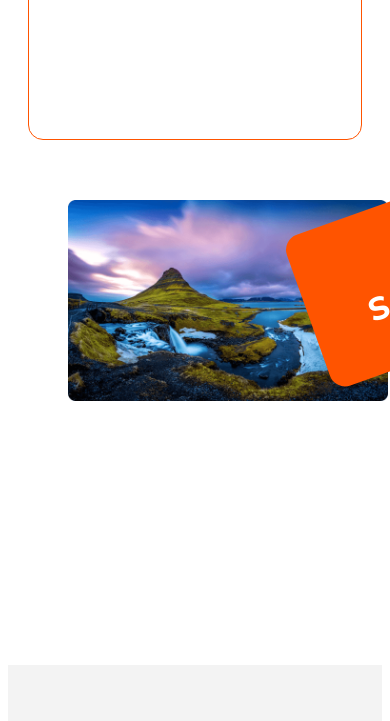
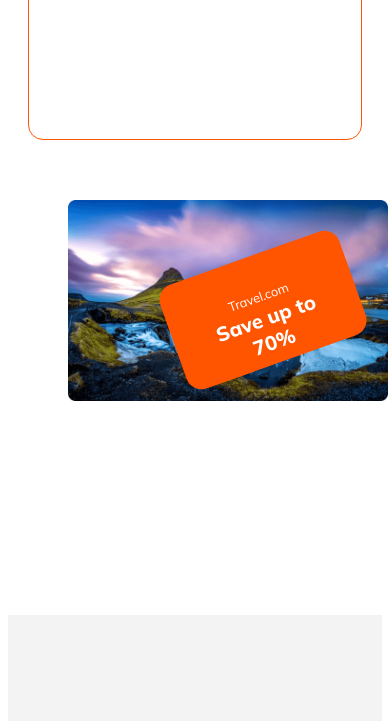
Before and after one commit to tahmedofficial/ph-assignment-two, a plain HTML site: page index.html in a window 390 px wide. Shown: the part 8417-9138 px from the top of the page. Drawn offline with Linux system fonts and the light colour scheme.

Commit message:
finish assignment two

```diff
--- a/styles/style.css
+++ b/styles/style.css
@@ -713,6 +713,22 @@ hr {
         height: 52px;
     }
 
+    .section_nine_container_two_text {
+        width: 150px;
+        height: 70px;
+        background: var(--primary_color);
+        left: 140px;
+        bottom: 150px;
+    }
+
+    .section_nine_p {
+        font-size: 0.8rem;
+    }
+
+    .section_nine_h {
+        font-size: 1.26rem;
+        font-weight: 800;
+    }
 
     /* footer section */
 
```
